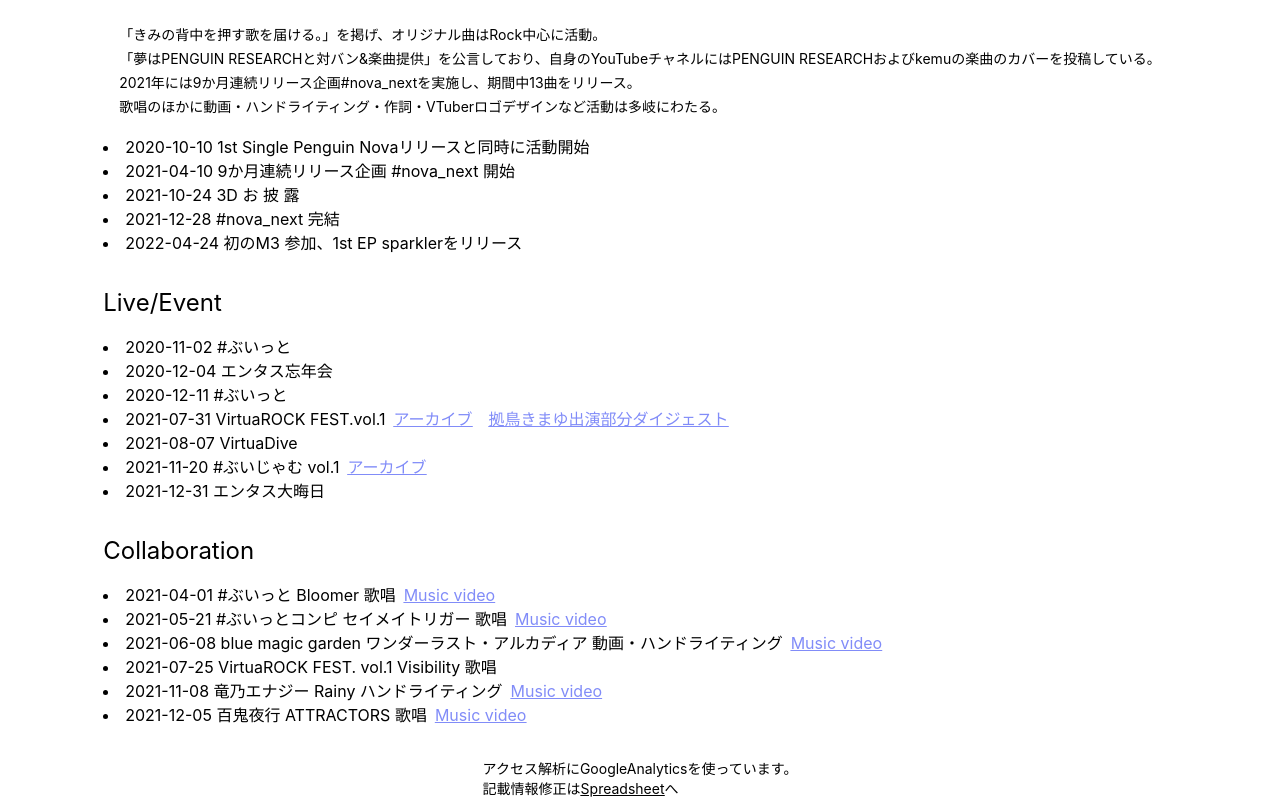
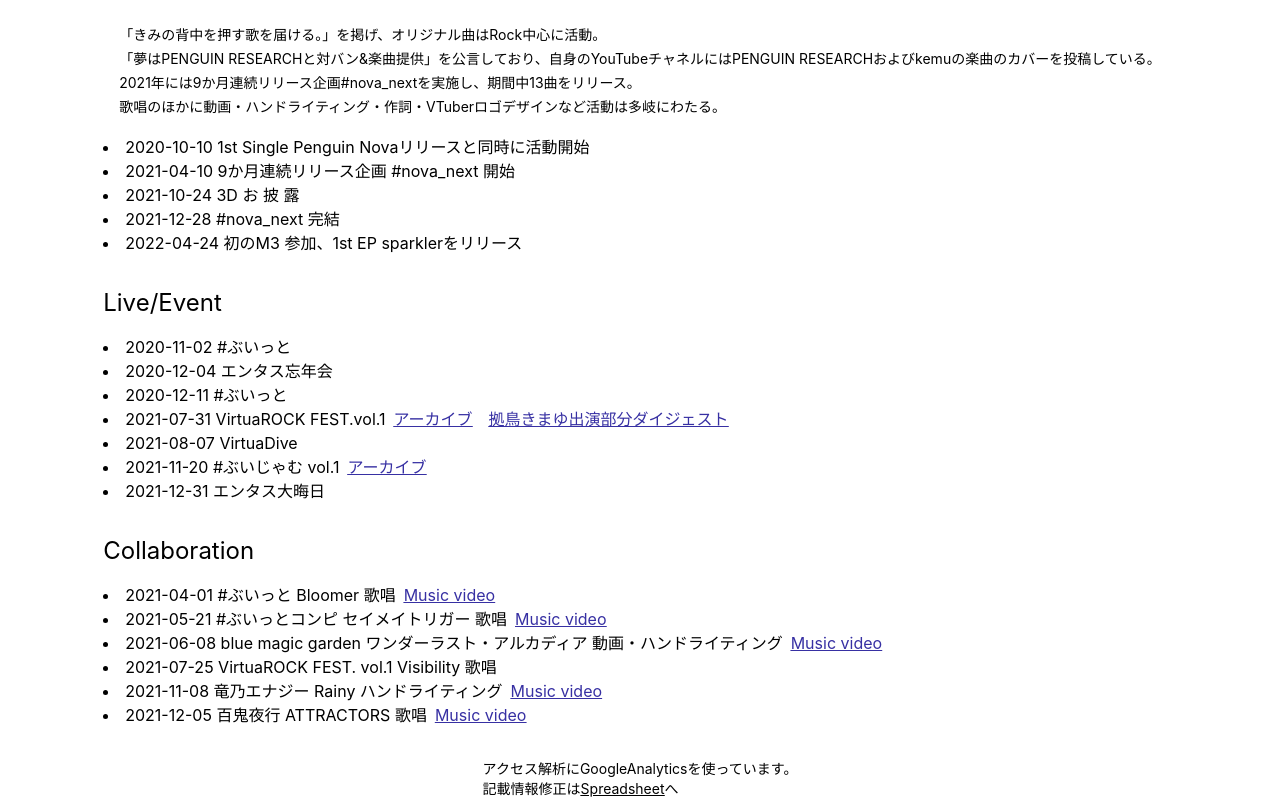
Before and after one commit to human-readable-name/yorudokimayu-info, a Next.js app: page /biography in a window 1280 px wide. Shown: the part 379-1178 px from the top of the page. Built offline with nearby package versions, Linux system fonts and the light colour scheme; no server answers.

Commit message:
トップのグリッドを除き、リンクの枠と文字色をindigo-800に統一

```diff
--- a/src/components/biography/SnsLinkItem.tsx
+++ b/src/components/biography/SnsLinkItem.tsx
@@ -7,7 +7,7 @@
 
 const SnsLinkItem : React.FC<Props> = ({name, url}: Props) => {
     return <a
-        className="p-2 border-slate-400 hover:border-indigo-800 hover:text-indigo-800 border border-solid rounded-lg"
+        className="p-2 border-indigo-800 text-indigo-800 border border-solid rounded-lg"
         href={url}
         target="_blank"
         rel="noopener noreferrer">
--- a/src/components/common/LinkCard.tsx
+++ b/src/components/common/LinkCard.tsx
@@ -9,7 +9,7 @@
 
 const LinkCard: React.FC<Props> = ({title, caption, url}) => {
     const isInternalLink  = isInternal(url);
-    const className = "m-4 p-6 border border-solid rounded-lg max-w-xs border-slate-400 hover:border-indigo-800 hover:text-indigo-800";
+    const className = "m-4 p-6 border border-solid rounded-lg max-w-xs border-slate-800 hover:border-indigo-800 hover:text-indigo-800";
     const anchorProps = isInternalLink
         ? {className: className, href: url}
         : {className: className, href: url, target:"_blank", rel: "noopener noreferrer"};
--- a/src/components/common/NavListItem.tsx
+++ b/src/components/common/NavListItem.tsx
@@ -11,7 +11,7 @@
     const anchorProps = isInternalLink
         ? {href: url}
         : {href: url, target:"_blank", rel: "noopener noreferrer"};
-    const baseClassName = "p-2 text-center border border-solid rounded-lg border-slate-400 hover:border-indigo-800 hover:text-indigo-800";
+    const baseClassName = "p-2 text-center border border-solid rounded-lg border-indigo-800 text-indigo-800";
     const className = isInternalLink ? baseClassName : baseClassName + " before:content-['_↗']"
 
     return <li className={className}>
--- a/src/pages/biography.tsx
+++ b/src/pages/biography.tsx
@@ -58,15 +58,15 @@
                             </li>
                             <li>
                                 2021-07-31 VirtuaROCK FEST.vol.1
-                                <span className="mx-2 underline text-indigo-400"><a href="https://youtu.be/Kve3pP-KSek" target="_blank" rel="noopener noreferrer">アーカイブ</a></span>
-                                <span className="mx-2 underline text-indigo-400"><a href="https://youtu.be/VH0s6ngrVR4" target="_blank" rel="noopener noreferrer">拠鳥きまゆ出演部分ダイジェスト</a></span>
+                                <span className="mx-2 underline text-indigo-800"><a href="https://youtu.be/Kve3pP-KSek" target="_blank" rel="noopener noreferrer">アーカイブ</a></span>
+                                <span className="mx-2 underline text-indigo-800"><a href="https://youtu.be/VH0s6ngrVR4" target="_blank" rel="noopener noreferrer">拠鳥きまゆ出演部分ダイジェスト</a></span>
                             </li>
                             <li>
                                 2021-08-07 VirtuaDive
                             </li>
                             <li>
                                 2021-11-20 #ぶいじゃむ vol.1
-                                <span className="mx-2 underline text-indigo-400"><a href="https://youtu.be/57bW0nKoOOo" target="_blank" rel="noopener noreferrer">アーカイブ</a></span>
+                                <span className="mx-2 underline text-indigo-800"><a href="https://youtu.be/57bW0nKoOOo" target="_blank" rel="noopener noreferrer">アーカイブ</a></span>
                             </li>
                             <li>2021-12-31 エンタス大晦日</li>
                         </ul>
@@ -76,26 +76,26 @@
                         <ul className="leading-6 list-inside list-disc">
                             <li>
                                 2021-04-01 #ぶいっと Bloomer 歌唱
-                                <span className="mx-2 underline text-indigo-400"><a href="https://youtu.be/ZVsIPmfkWAg" target="_blank" rel="noopener noreferrer">Music video</a></span>
+                                <span className="mx-2 underline text-indigo-800"><a href="https://youtu.be/ZVsIPmfkWAg" target="_blank" rel="noopener noreferrer">Music video</a></span>
                             </li>
                             <li>
                                 2021-05-21 #ぶいっとコンピ セイメイトリガー 歌唱
-                                <span className="mx-2 underline text-indigo-400"><a href="https://youtu.be/CcvQX-tCBco" target="_blank" rel="noopener noreferrer">Music video</a></span>
+                                <span className="mx-2 underline text-indigo-800"><a href="https://youtu.be/CcvQX-tCBco" target="_blank" rel="noopener noreferrer">Music video</a></span>
                             </li>
                             <li>
                                 2021-06-08 blue magic garden ワンダーラスト・アルカディア 動画・ハンドライティング
-                                <span className="mx-2 underline text-indigo-400"><a href="https://youtu.be/C0SHjl6xZLw" target="_blank" rel="noopener noreferrer">Music video</a></span>
+                                <span className="mx-2 underline text-indigo-800"><a href="https://youtu.be/C0SHjl6xZLw" target="_blank" rel="noopener noreferrer">Music video</a></span>
                             </li>
                             <li>
                                 2021-07-25 VirtuaROCK FEST. vol.1 Visibility 歌唱
                             </li>
                             <li>
                                 2021-11-08 竜乃エナジー Rainy ハンドライティング
-                                <span className="mx-2 underline text-indigo-400"><a href="https://youtu.be/ZZ548wxw_e4" target="_blank" rel="noopener noreferrer">Music video</a></span>
+                                <span className="mx-2 underline text-indigo-800"><a href="https://youtu.be/ZZ548wxw_e4" target="_blank" rel="noopener noreferrer">Music video</a></span>
                             </li>
                             <li>
                                 2021-12-05 百鬼夜行 ATTRACTORS 歌唱
-                                <span className="mx-2 underline text-indigo-400"><a href="https://youtu.be/YePQNFVRHFk" target="_blank" rel="noopener noreferrer">Music video</a></span>
+                                <span className="mx-2 underline text-indigo-800"><a href="https://youtu.be/YePQNFVRHFk" target="_blank" rel="noopener noreferrer">Music video</a></span>
                             </li>
                         </ul>
                     </section>
```
